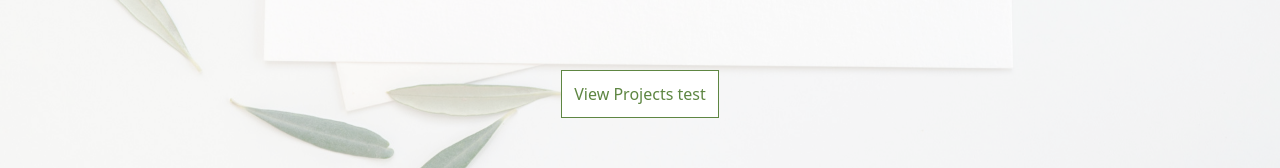
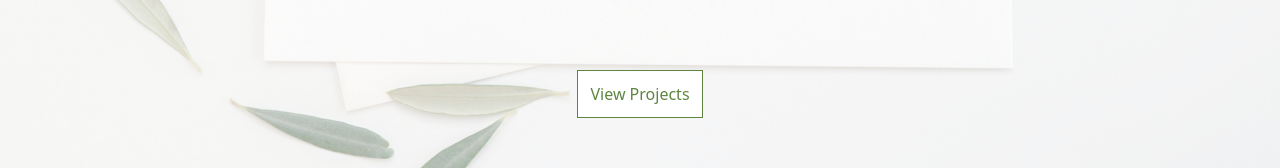
Before and after one commit to hojungt/hojungt.github.io, a React (Create React App) app: page /#/ in a window 1280 px wide. Shown: the part 582-750 px from the top of the page. Built offline with nearby package versions, Linux system fonts and the light colour scheme.

Commit message:
smooth scroll fix

```diff
--- a/src/section/Main/index.js
+++ b/src/section/Main/index.js
@@ -37,7 +37,7 @@ export default function Main() {
                     role="button"
                     id="btn-main"
                 >
-                    View Projects test
+                    View Projects
                 </HashLink>
             </div>
         </div>
--- a/src/section/PastProjects/index.js
+++ b/src/section/PastProjects/index.js
@@ -42,7 +42,7 @@ export default function PastProjects() {
                 </div>
                 <div id="btn-div-more">
                     <HashLink
-                        to="#past-projects-more"
+                        smooth to="#past-projects-more"
                         className="btn"
                         id="btn-more"
                     >
@@ -83,7 +83,7 @@ export default function PastProjects() {
                 </div>
                 {/* <div id="btn-div-more">
                     <HashLink
-                        to="#past-projects"
+                        smooth to="#past-projects"
                         className="btn"
                         id="btn-more"
                     >
```
